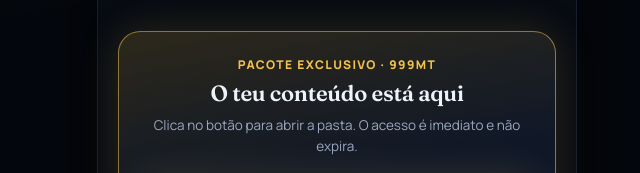
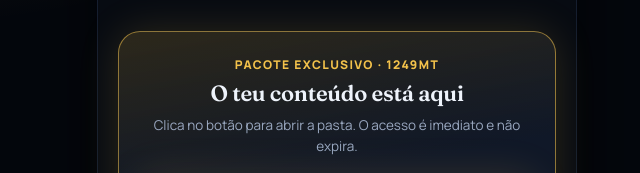
Before and after one commit to MissAlice01/Pacote-exclusivo, a plain HTML site: page index.html in a window 1280 px wide. Shown: the part 273-446 px from the top of the page, 303-943 px from the left. Drawn offline with Linux system fonts and the light colour scheme.

Commit message:
index.html

```diff
--- a/index.html
+++ b/index.html
@@ -178,7 +178,7 @@ h1 em{font-style:italic;background:var(--grad);-webkit-background-clip:text;back
   </div>
 
   <div class="claim">
-    <div class="claim-pack">Pacote Exclusivo · 999MT</div>
+    <div class="claim-pack">Pacote Exclusivo · 1249MT</div>
     <div class="claim-title">O teu conteúdo está aqui</div>
     <div class="claim-sub">Clica no botão para abrir a pasta. O acesso é imediato e não expira.</div>
     <a class="claim-btn" href="https://drive.google.com/drive/folders/19jZE3Kh6FePn__P1KJQtYYo7Ve9FVaiI?usp=sharing" target="_blank" rel="noopener"
```
